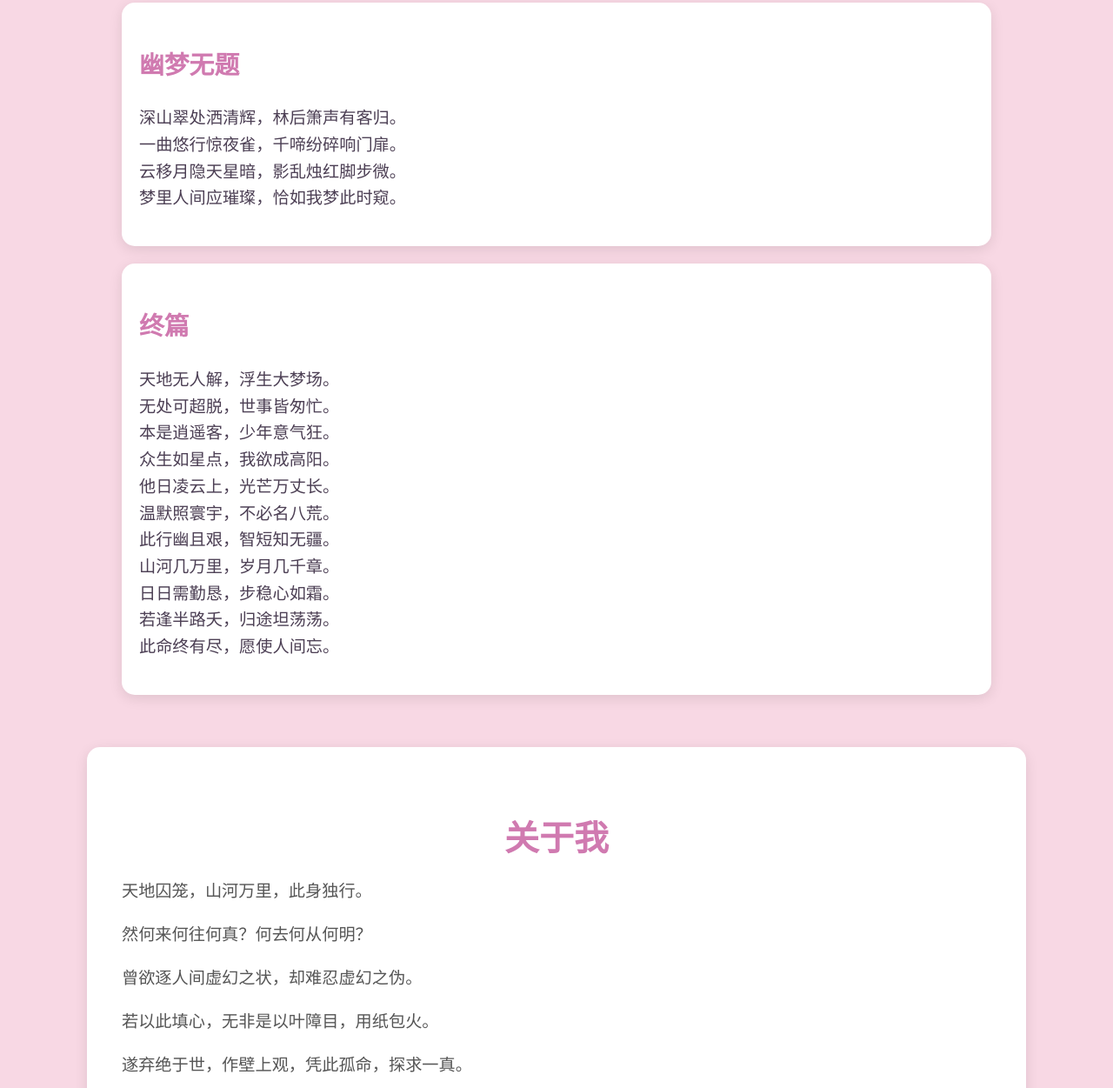
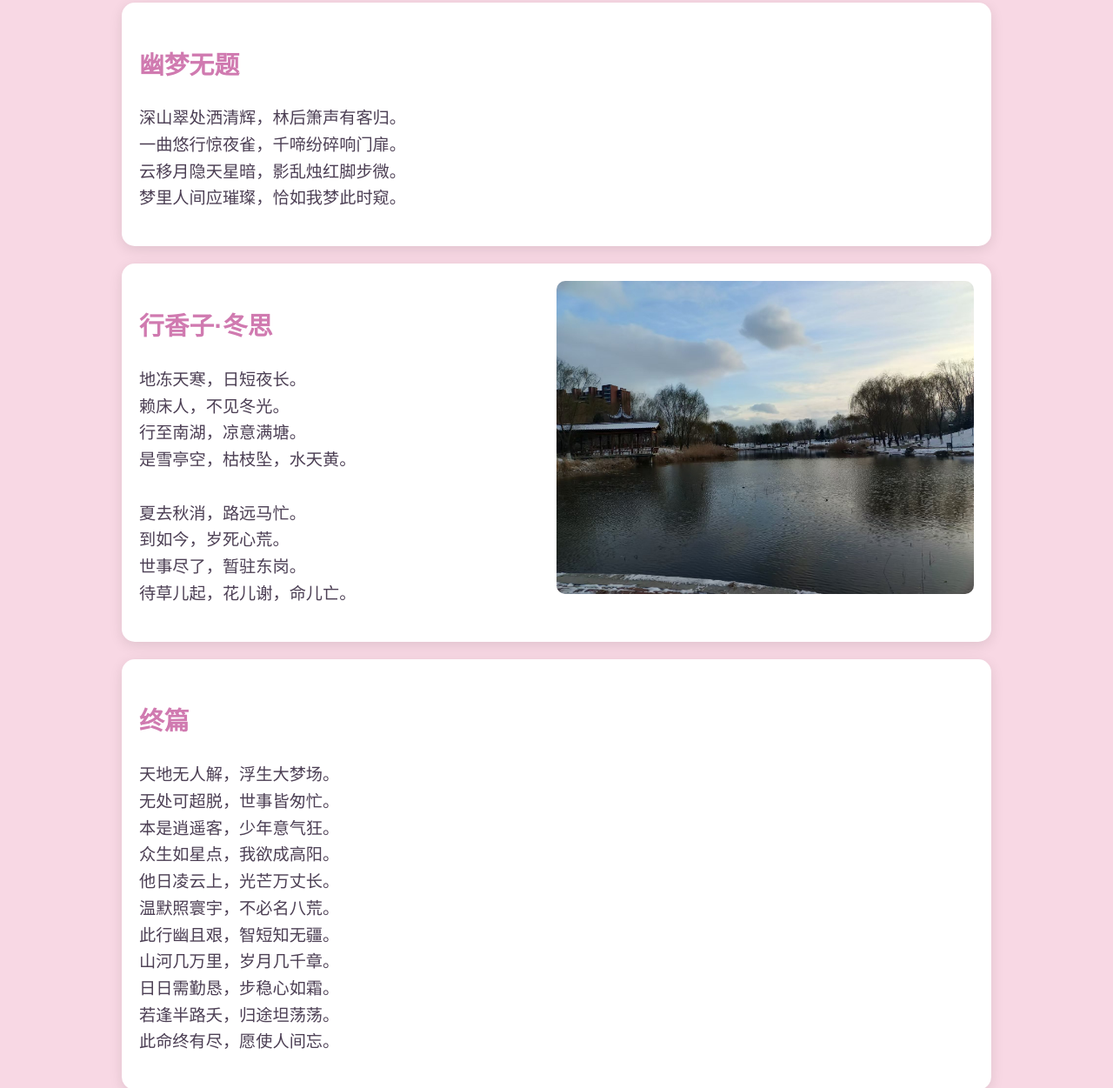
Before and after one commit to Leeshw/Leeshw.github.io, a plain HTML site: page myLife.html in a window 1280 px wide. Shown: the part 1549-2800 px from the top of the page at 87% size. Drawn offline with Linux system fonts and the light colour scheme.

Commit message:
新增《行香子·冬思》

```diff
--- a/myLife.html
+++ b/myLife.html
@@ -31,6 +31,8 @@
 			}
 
 			.poetry-card {
+				min-width: 300px;
+				overflow: hidden;
 				background-color: white;
 				border-radius: 15px;
 				box-shadow: 0 4px 15px rgba(0, 0, 0, 0.1);
@@ -52,6 +54,14 @@
 				font-size: 1.2em;
 				color: #4c3f54;
 				line-height: 1.6;
+			}
+
+			.poetry-card .image{
+				max-height: 100%;
+				float: right;
+				max-width: 50%;
+				min-width: 300px;
+				border-radius: 10px;
 			}
 
 			/* 关于我部分 */
@@ -176,7 +186,22 @@
 梦里人间应璀璨，恰如我梦此时窥。
 				</p>
 			</div>
+			<div class="poetry-card">
+				<img class="image" src="./1.jpg" alt="" srcset="">
+				<h3>行香子·冬思</h3>
+				<p>
+					地冻天寒，日短夜长。<br />
+					赖床人，不见冬光。<br />
+					行至南湖，凉意满塘。<br />
+					是雪亭空，枯枝坠，水天黄。<br />
+					<br />
+					夏去秋消，路远马忙。<br />
+					到如今，岁死心荒。<br />
+					世事尽了，暂驻东岗。<br />
+					待草儿起，花儿谢，命儿亡。<br />
+				</p>
 
+			</div>
 		<div class="poetry-card">
 			<h3>终篇</h3>
 			<p>
```
Also changed, not shown: 1.jpg (added).
